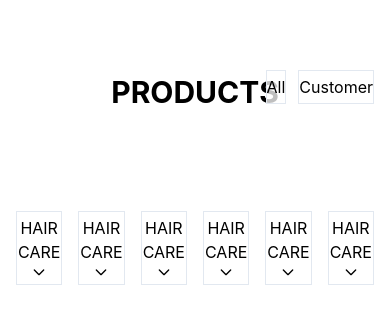
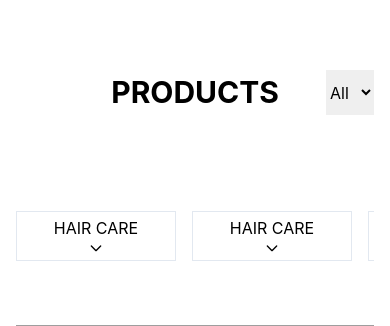
Before and after one commit to jokersk/ssd, a Nuxt app: page /products in a window 390 px wide. Shown: the part 122-448 px from the top of the page. Built offline with nearby package versions, Linux system fonts and the light colour scheme; grey boxes are pictures that could not be loaded.

Commit message:
handle product page responsive

```diff
--- a/pages/products.vue
+++ b/pages/products.vue
@@ -4,7 +4,7 @@
             <div class="text-center">
                 products
             </div>
-            <div class="text-base absolute top-0 right-0 w-full flex justify-end space-x-3">
+            <div class="text-base absolute top-0 right-0 w-full justify-end space-x-3 hidden md:flex">
                 <button class="border w-28 py-1 hover:bg-gray-300 bg-opacity-75 bg-white">
                     All
                 </button>
@@ -12,12 +12,16 @@
                     Customer
                 </button>
             </div>
+            <select name="" id="" class="flex md:hidden text-base absolute right-0 top-0 h-full w-12">
+                <option value="all">All</option>
+                <option value="customer">Customer</option>
+            </select>
         </div>
-        <div class="grid grid-cols-6 gap-4 mt-24 mb-16">
+        <div class="grid grid-flow-col gap-4 mt-24 mb-16 w-full overflow-x-scroll">
             <button
                 v-for="item in 6"
                 :key="item"
-                class="border w-full flex flex-col items-center py-1"
+                class="border flex flex-col items-center py-1 w-40 flex-shrink-0"
             >
                 <span class="uppercase">
                     hair care
@@ -57,7 +61,7 @@
             <div class="flex justify-center uppercase text-2xl font-bold pb-12">
                 lineup
             </div>
-            <div class="grid grid-cols-3 gap-8">
+            <div class="grid grid-cols-2 md:grid-cols-3 gap-8">
                 <Card v-for="(item, index) in items" :key="index">
                     <span slot="title">
                         {{ item.title }}
```
